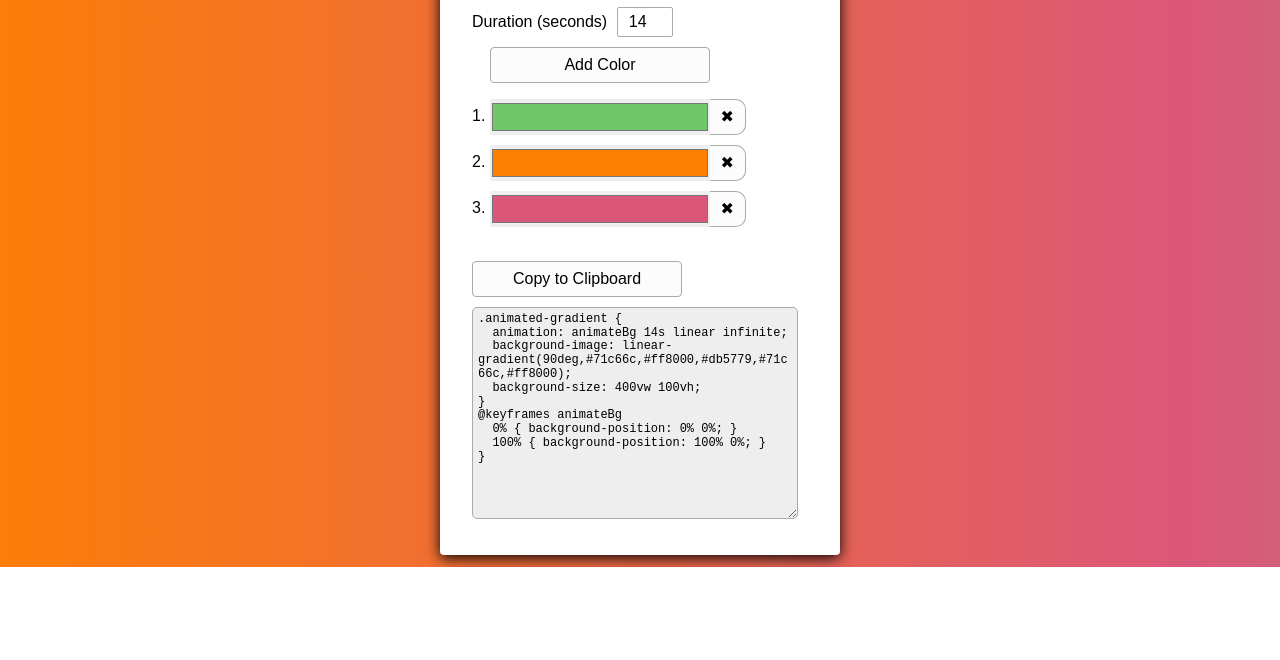
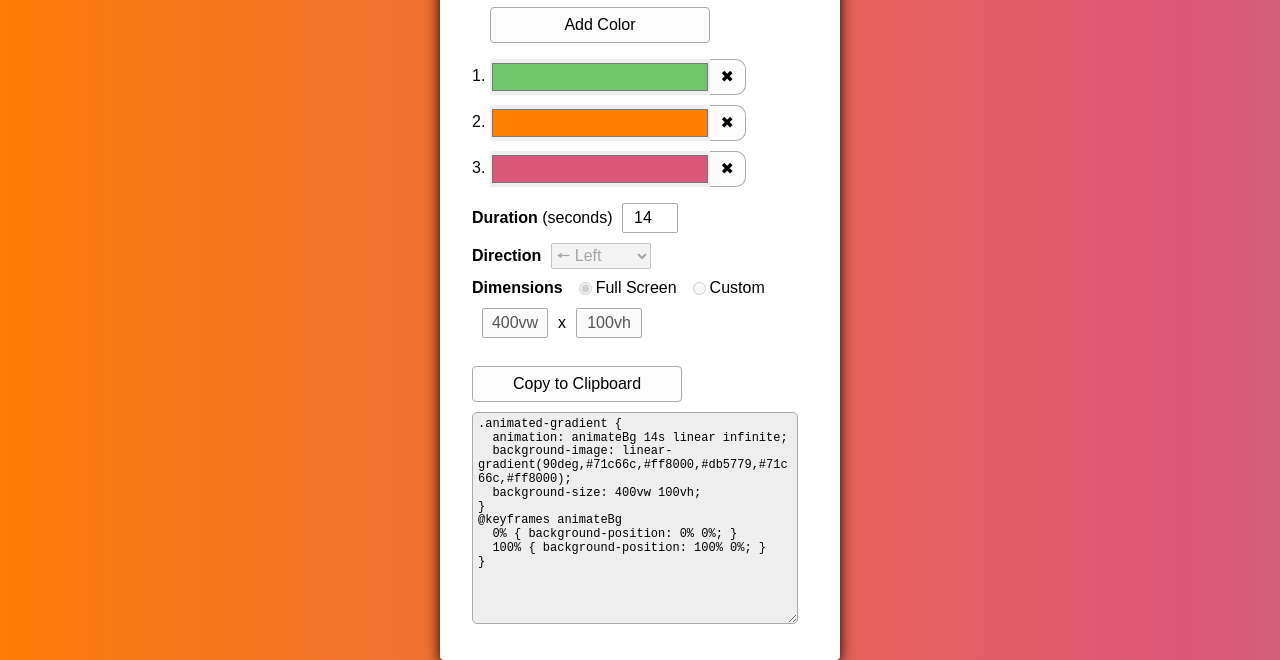
Before and after one commit to gmeben/pure-css-animated-gradient-generator, a React app: page / in a window 1280 px wide. Shown: the part 233-893 px from the top of the page. Before the commit the page ends 800 px from the top, so only its background shows below. Built offline with nearby package versions, Linux system fonts and the light colour scheme.

Commit message:
feat: Move and add input elements
* Move the Duration input to beneath the color list
* Add placeholder for a Direction input
* Add placeholder for a Dimensions input

```diff
--- a/public/core.css
+++ b/public/core.css
@@ -66,14 +66,34 @@ body {
     margin-right: 10px;
     width: 36px;
 }
-.duration {
+.input--textlike {
     border-radius: 2px;
     border: 1px solid var(--button-color-border);
     display: inline-block;
     height: 26px;
     margin: 0 10px 10px;
+}
+.direction {
+    width: 100px;
+}
+.duration {
     text-align: center;
     width: 50px;
+}
+.dimensions__label {
+    margin: 0 0 10px 16px;
+    display: inline-block;
+}
+.dimensions__label-text {
+    padding-left: 4px;
+    vertical-align: middle;
+}
+.dimensions__input {
+    vertical-align: middle;
+}
+.dimension {
+    text-align: center;
+    width: 60px;
 }
 .color-list {
     list-style-position: inside;
--- a/src/index.js
+++ b/src/index.js
@@ -140,17 +140,6 @@ function Generator({title}) {
           className="title">Pure CSS Animated Gradient Generator</h1>
         <PresetsSection
           parentFunction={(item)=>{setColorSet(item)}}/>
-        <div>
-          <label htmlFor="duration">
-            <span>Duration (seconds)</span>
-            <input id="duration"
-              className="duration"
-              type="number"
-              min="1"
-              max="1000"
-              {...duration}/>
-          </label>
-        </div>
         <button
           type="button"
           className="button button--add"
@@ -159,6 +148,66 @@ function Generator({title}) {
           colorSet={colorSet}
           removeFunction={(index)=> removeColor(index)}
           changeFunction={(event, index)=> changeColor(event, index)}/>
+
+        <div>
+          <label htmlFor="duration">
+            <span><strong>Duration</strong> (seconds)</span>
+            <input id="duration"
+              className="input--textlike duration"
+              type="number"
+              min="1"
+              max="1000"
+              {...duration}/>
+          </label>
+        </div>
+        <div>
+          <label forHtml="direction">
+            <strong>Direction</strong>
+            <select id="direction"
+              className="input--textlike direction"
+              disabled="disabled">
+              <option>&#129044; Left</option>
+              <option>&#129046; Right</option>
+              <option>&#129045; Up</option>
+              <option>&#129047; Down</option>
+            </select>
+          </label>
+        </div>
+        <div className="dimensions">
+          <strong>Dimensions</strong>
+          <label className="dimensions__label"
+            forHtml="dimensions-full-screen">
+            <input
+              id="dimensions-full-screen"
+              type="radio"
+              name="dimensions"
+              className="dimensions__input"
+              checked="checked"
+              disabled="disabled"/>
+            <span class="dimensions__label-text">Full Screen</span>
+          </label>
+          <label className="dimensions__label"
+            forHtml="dimensions-custom">
+            <input
+              id="dimensions-custom"
+              type="radio"
+              name="dimensions"
+              className="dimensions__input"
+              disabled="disabled"/>
+            <span class="dimensions__label-text">Custom</span>
+          </label>
+          <div>
+            <input type="text"
+              className="input--textlike dimension"
+              value={bgwidth + `vw`}
+              disabled="disabled"/>
+            <span>x</span>
+            <input type="text"
+              className="input--textlike dimension"
+              value={`100vh`}
+              disabled="disabled"/>
+          </div>
+        </div>
         <CopyToClipboardButton />
         <Output bg={bg} bgwidth={bgwidth} duration={duration.value}/>
       </article>
```
